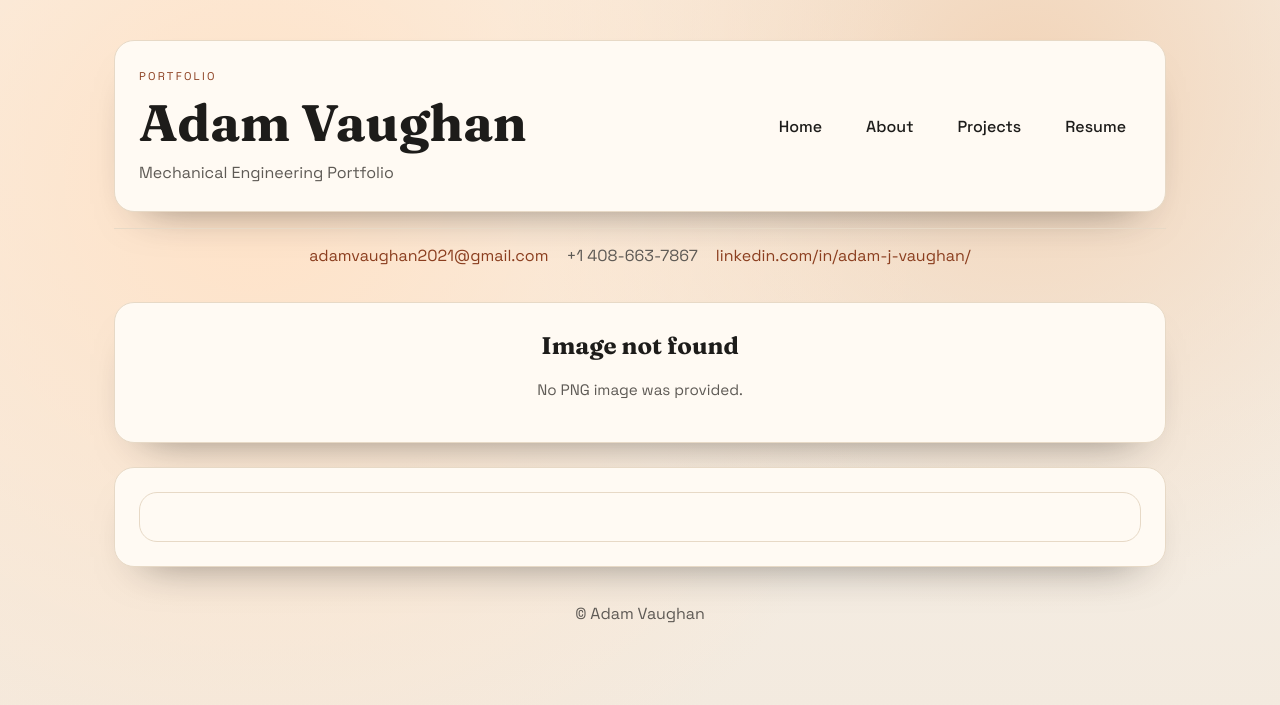
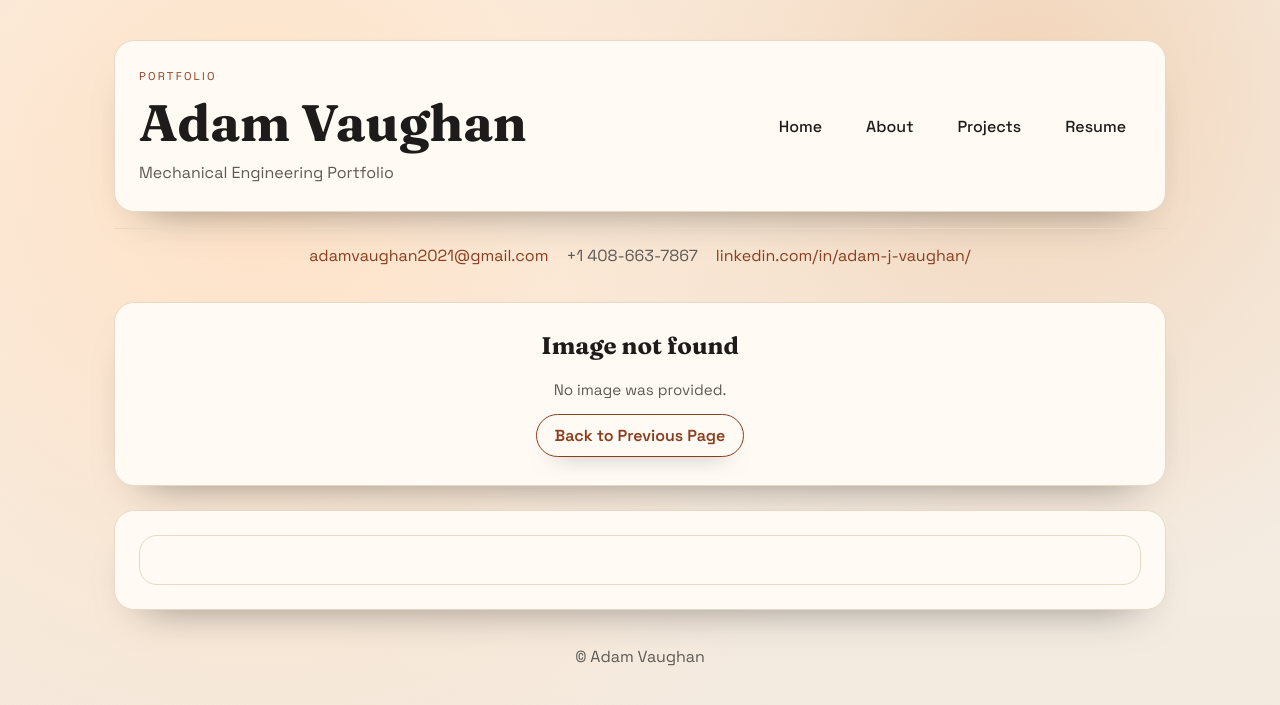
Before and after one commit to adamvaughan10/adamvaughan10.github.io, a Jekyll site: the page built from image-viewer.md, in a window 1280 px wide. Shown: the top 705 px of the page. Built offline with Jekyll 4.4.1, drawn with Linux system fonts in a browser that asks for light colours; part of the change alters nothing that is shown.

Commit message:
changed to png viewer

```diff
--- a/_layouts/default.html
+++ b/_layouts/default.html
@@ -43,7 +43,17 @@
   <script>
     (() => {
       const isViewerPage = window.location.pathname.includes('image-viewer');
-      const isPng = (value) => value && value.toLowerCase().includes('.png');
+      const isImage = (value) => {
+        if (!value) {
+          return false;
+        }
+        try {
+          const path = new URL(value, window.location.origin).pathname.toLowerCase();
+          return path.endsWith('.png') || path.endsWith('.jpg') || path.endsWith('.jpeg') || path.endsWith('.webp');
+        } catch {
+          return false;
+        }
+      };
       document.addEventListener('click', (event) => {
         if (isViewerPage) {
           return;
@@ -56,7 +66,7 @@
           return;
         }
         const src = image.getAttribute('src');
-        if (!isPng(src)) {
+        if (!isImage(src)) {
           return;
         }
         const caption = image.getAttribute('alt') || '';
--- a/image-viewer.md
+++ b/image-viewer.md
@@ -6,6 +6,7 @@ title: Image Viewer
 <section class="section-card viewer-header">
   <h2 class="viewer-title">Image Preview</h2>
   <p class="tagline viewer-meta">Loading image…</p>
+  <a class="button secondary viewer-back" href="{{ '/' | relative_url }}">Back to Previous Page</a>
 </section>
 
 <section class="section-card viewer-card">
@@ -22,11 +23,32 @@ title: Image Viewer
     const image = document.querySelector('.viewer-image');
     const title = document.querySelector('.viewer-title');
     const meta = document.querySelector('.viewer-meta');
-    const isPng = (value) => value && value.toLowerCase().includes('.png');
+    const isImage = (value) => {
+      if (!value) {
+        return false;
+      }
+      try {
+        const path = new URL(value, window.location.origin).pathname.toLowerCase();
+        return path.endsWith('.png') || path.endsWith('.jpg') || path.endsWith('.jpeg') || path.endsWith('.webp');
+      } catch {
+        return false;
+      }
+    };
+    const backLink = document.querySelector('.viewer-back');
+    if (document.referrer) {
+      try {
+        const referrerUrl = new URL(document.referrer);
+        if (referrerUrl.origin === window.location.origin) {
+          backLink.href = referrerUrl.pathname + referrerUrl.search + referrerUrl.hash;
+        }
+      } catch {
+        // Keep default back link if referrer is invalid.
+      }
+    }
 
-    if (!src || !isPng(src)) {
+    if (!src || !isImage(src)) {
       title.textContent = 'Image not found';
-      meta.textContent = 'No PNG image was provided.';
+      meta.textContent = 'No image was provided.';
       image.remove();
       return;
     }
```
